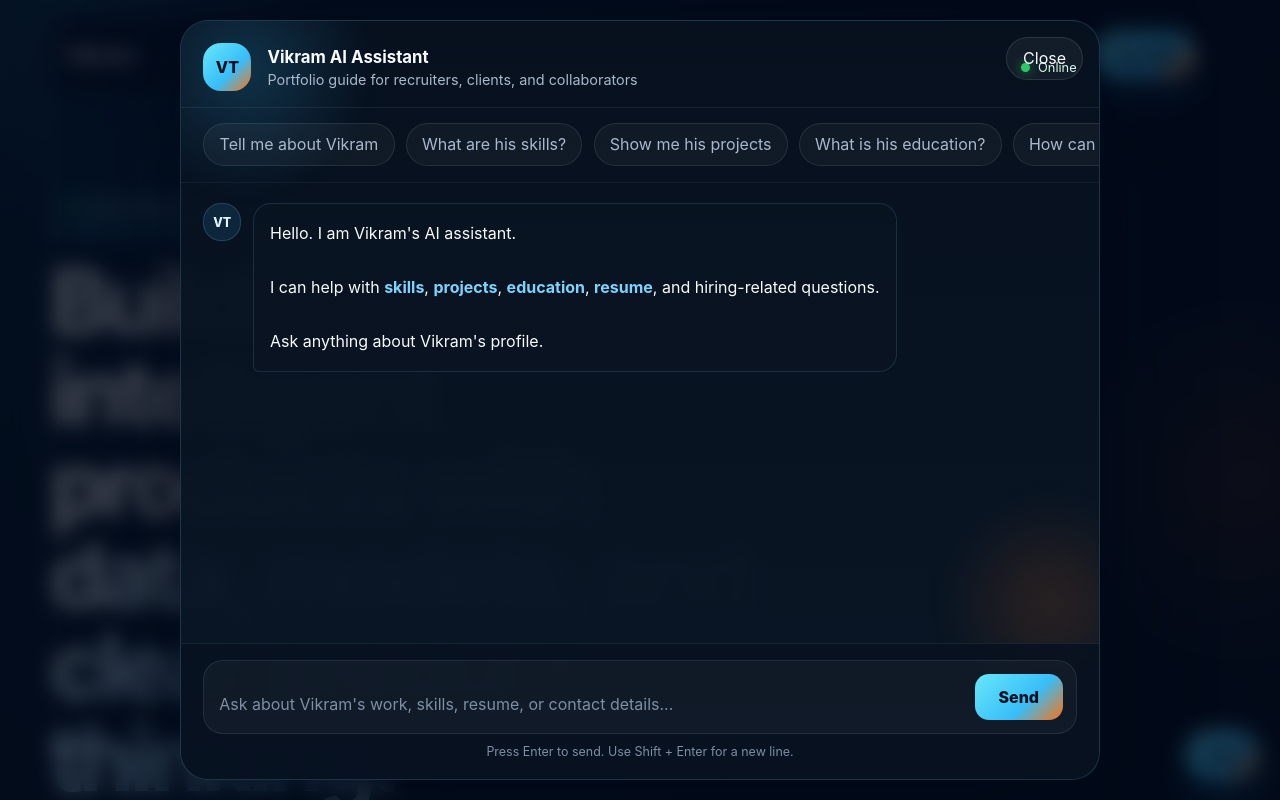
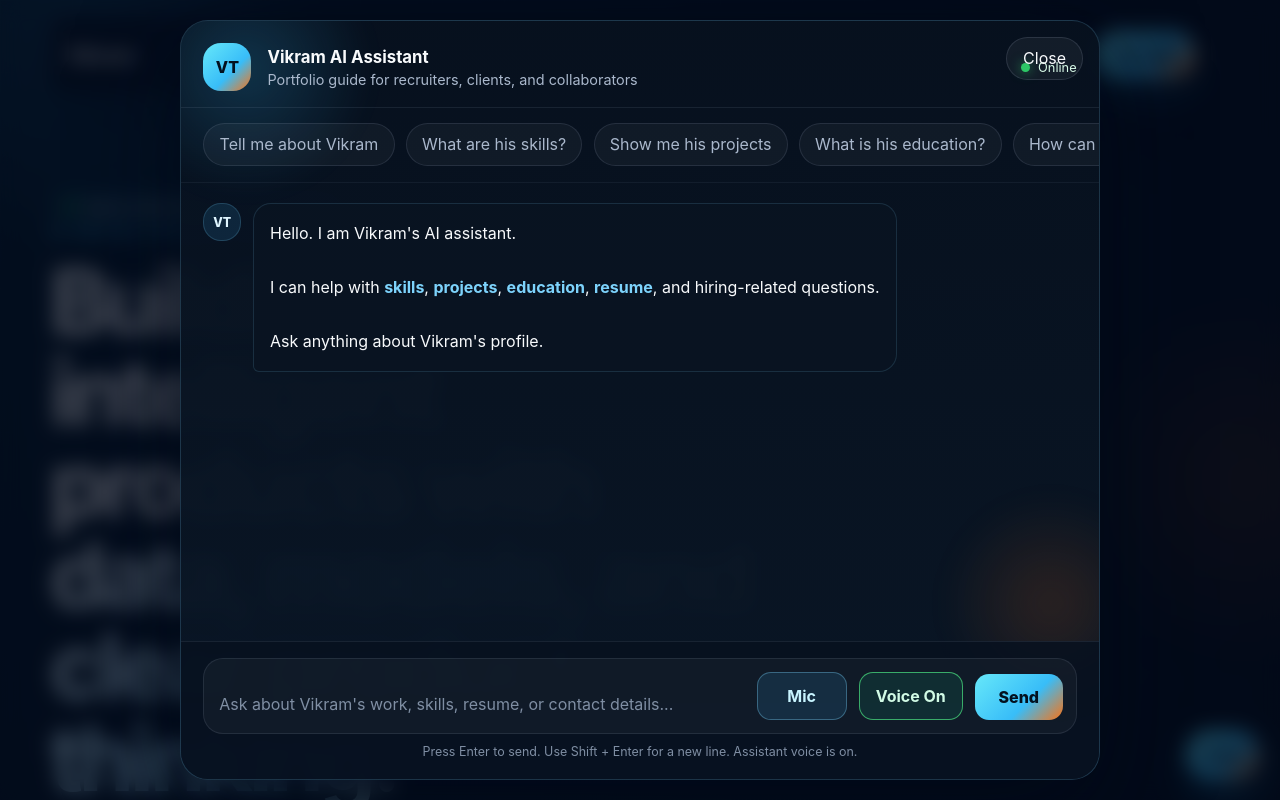
Before and after one commit to vikram-101/vikram-portfolio, a React (Create React App) app: page / in a window 1280 px wide. Both pictures are taken after a click on the button "Chat". Shown: the top 800 px of the page. Built offline with nearby package versions, Linux system fonts and the light colour scheme.

Commit message:
Add mic improvements and browser TTS for chat assistant

```diff
--- a/package.json
+++ b/package.json
@@ -15,6 +15,7 @@
   },
   "scripts": {
     "start": "react-scripts start",
+    "dev": "npx vercel dev",
     "build": "react-scripts build",
     "test": "react-scripts test",
     "eject": "react-scripts eject"
--- a/src/App.css
+++ b/src/App.css
@@ -799,6 +799,56 @@ button {
   cursor: pointer;
 }
 
+.chat-mic {
+  border: 1px solid rgba(125, 211, 252, 0.35);
+  border-radius: 14px;
+  min-width: 90px;
+  min-height: 44px;
+  padding: 0.8rem 1rem;
+  background: rgba(56, 189, 248, 0.12);
+  color: #c8f4ff;
+  font-weight: 700;
+  cursor: pointer;
+  transition: background 0.2s ease, border-color 0.2s ease;
+}
+
+.chat-mic:hover:not(:disabled) {
+  background: rgba(56, 189, 248, 0.2);
+  border-color: rgba(125, 211, 252, 0.58);
+}
+
+.chat-mic--active {
+  background: rgba(249, 115, 22, 0.2);
+  border-color: rgba(249, 115, 22, 0.65);
+}
+
+.chat-mic:disabled {
+  opacity: 0.5;
+  cursor: not-allowed;
+}
+
+.chat-tts {
+  border: 1px solid rgba(52, 211, 153, 0.35);
+  border-radius: 14px;
+  min-width: 96px;
+  min-height: 44px;
+  padding: 0.8rem 1rem;
+  background: rgba(16, 185, 129, 0.12);
+  color: #d1fae5;
+  font-weight: 700;
+  cursor: pointer;
+  transition: background 0.2s ease, border-color 0.2s ease;
+}
+
+.chat-tts:hover {
+  background: rgba(16, 185, 129, 0.22);
+  border-color: rgba(52, 211, 153, 0.58);
+}
+
+.chat-tts--active {
+  border-color: rgba(74, 222, 128, 0.72);
+}
+
 .chat-send:disabled {
   opacity: 0.6;
   cursor: not-allowed;
@@ -808,6 +858,13 @@ button {
   margin: 0.65rem 0 0;
   text-align: center;
   color: var(--muted-soft);
+  font-size: 0.78rem;
+}
+
+.chat-input-error {
+  margin: 0.45rem 0 0;
+  text-align: center;
+  color: #fca5a5;
   font-size: 0.78rem;
 }
 
@@ -1045,4 +1102,12 @@ button {
   .chat-send {
     width: 100%;
   }
+
+  .chat-mic {
+    width: 100%;
+  }
+
+  .chat-tts {
+    width: 100%;
+  }
 }
--- a/src/components/ChatAssistant.jsx
+++ b/src/components/ChatAssistant.jsx
@@ -33,13 +33,177 @@ export default function ChatAssistant({ onClose }) {
   const [chatInput, setChatInput] = useState("");
   const [chatMessages, setChatMessages] = useState(INITIAL_CHAT);
   const [isTyping, setIsTyping] = useState(false);
+  const [isListening, setIsListening] = useState(false);
+  const [micError, setMicError] = useState("");
+  const [isSpeechSupported, setIsSpeechSupported] = useState(false);
+  const [isTtsSupported, setIsTtsSupported] = useState(false);
+  const [isTtsEnabled, setIsTtsEnabled] = useState(true);
+  const [ttsError, setTtsError] = useState("");
   const [history, setHistory] = useState([]);
   const chatEndRef = useRef(null);
   const textareaRef = useRef(null);
+  const recognitionRef = useRef(null);
+  const listenBaseInputRef = useRef("");
+  const transcriptRef = useRef("");
+  const latestInputRef = useRef("");
+
+  const resizeTextarea = () => {
+    if (!textareaRef.current) {
+      return;
+    }
+    textareaRef.current.style.height = "auto";
+    textareaRef.current.style.height = `${Math.min(textareaRef.current.scrollHeight, 120)}px`;
+  };
 
   useEffect(() => {
     chatEndRef.current?.scrollIntoView({ behavior: "smooth" });
   }, [chatMessages, isTyping]);
+
+  useEffect(() => {
+    latestInputRef.current = chatInput;
+  }, [chatInput]);
+
+  useEffect(() => {
+    if (typeof window === "undefined") {
+      return undefined;
+    }
+
+    setIsTtsSupported(Boolean(window.speechSynthesis && window.SpeechSynthesisUtterance));
+    return () => {
+      window.speechSynthesis?.cancel();
+    };
+  }, []);
+
+  const speakReply = (text) => {
+    if (!isTtsEnabled || !isTtsSupported || typeof window === "undefined") {
+      return;
+    }
+
+    const cleanedText = text.replace(/[*`#_]/g, "").replace(/\s+/g, " ").trim();
+    if (!cleanedText) {
+      return;
+    }
+
+    try {
+      window.speechSynthesis.cancel();
+      const utterance = new window.SpeechSynthesisUtterance(cleanedText);
+      utterance.lang = "en-IN";
+      utterance.rate = 1;
+      utterance.pitch = 1;
+      utterance.onstart = () => setTtsError("");
+      utterance.onerror = () => setTtsError("Voice output failed. Try Chrome/Edge.");
+      window.speechSynthesis.speak(utterance);
+    } catch {
+      setTtsError("Voice output is not available in this browser.");
+    }
+  };
+
+  useEffect(() => {
+    if (typeof window === "undefined") {
+      return undefined;
+    }
+
+    const SpeechRecognition = window.SpeechRecognition || window.webkitSpeechRecognition;
+    if (!SpeechRecognition) {
+      setIsSpeechSupported(false);
+      return undefined;
+    }
+
+    setIsSpeechSupported(true);
+    const recognition = new SpeechRecognition();
+    recognition.continuous = true;
+    recognition.interimResults = true;
+    recognition.lang = "en-IN";
+
+    recognition.onstart = () => {
+      setIsListening(true);
+      setMicError("");
+      listenBaseInputRef.current = latestInputRef.current.trim();
+      transcriptRef.current = "";
+    };
+
+    recognition.onresult = (event) => {
+      let fullTranscript = "";
+      for (let i = 0; i < event.results.length; i += 1) {
+        fullTranscript += event.results[i][0].transcript;
+      }
+
+      transcriptRef.current = fullTranscript.trim();
+      const mergedInput = [listenBaseInputRef.current, transcriptRef.current].filter(Boolean).join(" ").trim();
+      setChatInput(mergedInput);
+      requestAnimationFrame(resizeTextarea);
+    };
+
+    recognition.onerror = (event) => {
+      const messageMap = {
+        "not-allowed": "Microphone permission denied. Allow mic access in browser settings.",
+        "service-not-allowed": "Speech service is blocked by the browser.",
+        "audio-capture": "No microphone detected. Check your audio input device.",
+        network: "Speech recognition network error. Please try again.",
+      };
+      setMicError(messageMap[event.error] || "Unable to capture voice. Please try again.");
+    };
+
+    recognition.onend = () => {
+      setIsListening(false);
+    };
+
+    recognitionRef.current = recognition;
+
+    return () => {
+      recognition.onstart = null;
+      recognition.onresult = null;
+      recognition.onerror = null;
+      recognition.onend = null;
+      recognition.stop();
+      recognitionRef.current = null;
+    };
+  }, []);
+
+  const requestMicrophonePermission = async () => {
+    if (!navigator.mediaDevices?.getUserMedia) {
+      setMicError("This browser does not support microphone permissions.");
+      return false;
+    }
+
+    try {
+      const stream = await navigator.mediaDevices.getUserMedia({ audio: true });
+      stream.getTracks().forEach((track) => track.stop());
+      return true;
+    } catch {
+      setMicError("Mic access blocked. Please allow microphone access and try again.");
+      return false;
+    }
+  };
+
+  const toggleVoiceInput = async () => {
+    const recognition = recognitionRef.current;
+    if (!recognition) {
+      const permissionGranted = await requestMicrophonePermission();
+      if (!permissionGranted) {
+        return;
+      }
+      setMicError("Mic access granted, but live speech-to-text works in Chrome/Edge.");
+      return;
+    }
+
+    if (isListening) {
+      recognition.stop();
+      return;
+    }
+
+    setMicError("");
+    const permissionGranted = await requestMicrophonePermission();
+    if (!permissionGranted) {
+      return;
+    }
+
+    try {
+      recognition.start();
+    } catch {
+      setMicError("Mic is already active. Please wait and try again.");
+    }
+  };
 
   const sendMessage = async (message) => {
     const text = (message || chatInput).trim();
@@ -48,9 +212,7 @@ export default function ChatAssistant({ onClose }) {
     }
 
     setChatInput("");
-    if (textareaRef.current) {
-      textareaRef.current.style.height = "auto";
-    }
+    resizeTextarea();
 
     const newHistory = [...history, { role: "user", content: text }];
     setHistory(newHistory);
@@ -70,6 +232,9 @@ export default function ChatAssistant({ onClose }) {
 
       if (!response.ok) {
         const errorPayload = await response.json().catch(() => null);
+        if (response.status === 404) {
+          throw new Error("API route not found. Run with `vercel dev` for local /api/chat support.");
+        }
         throw new Error(errorPayload?.error || `API Error: ${response.status}`);
       }
 
@@ -78,6 +243,7 @@ export default function ChatAssistant({ onClose }) {
 
       setHistory((prev) => [...prev, { role: "assistant", content: reply }]);
       setChatMessages((prev) => [...prev, { sender: "bot", text: reply }]);
+      speakReply(reply);
     } catch (error) {
       console.error("Chat Error:", error);
       setChatMessages((prev) => [
@@ -192,6 +358,36 @@ export default function ChatAssistant({ onClose }) {
 
             <button
               type="button"
+              onClick={toggleVoiceInput}
+              className={`chat-mic ${isListening ? "chat-mic--active" : ""}`}
+              aria-label={isListening ? "Stop voice input" : "Start voice input"}
+              title={isSpeechSupported ? "Use microphone" : "Mic permission only (speech-to-text unsupported)"}
+            >
+              {isListening ? "Stop Mic" : isSpeechSupported ? "Mic" : "Enable Mic"}
+            </button>
+
+            <button
+              type="button"
+              onClick={() => {
+                if (!isTtsSupported) {
+                  setTtsError("Voice output works best in Chrome/Edge.");
+                  return;
+                }
+                if (isTtsEnabled) {
+                  window.speechSynthesis?.cancel();
+                }
+                setTtsError("");
+                setIsTtsEnabled((prev) => !prev);
+              }}
+              className={`chat-tts ${isTtsEnabled ? "chat-tts--active" : ""}`}
+              aria-label={isTtsEnabled ? "Disable voice output" : "Enable voice output"}
+              title={isTtsEnabled ? "Voice output on" : "Voice output off"}
+            >
+              {isTtsEnabled ? "Voice On" : "Voice Off"}
+            </button>
+
+            <button
+              type="button"
               onClick={() => sendMessage()}
               disabled={isTyping}
               className="chat-send"
@@ -200,7 +396,13 @@ export default function ChatAssistant({ onClose }) {
             </button>
           </div>
 
-          <p className="chat-input-note">Press Enter to send. Use Shift + Enter for a new line.</p>
+          <p className="chat-input-note">
+            Press Enter to send. Use Shift + Enter for a new line.
+            {isListening ? " Listening... speak now." : ""}
+            {isTtsEnabled ? " Assistant voice is on." : ""}
+          </p>
+          {micError ? <p className="chat-input-error">{micError}</p> : null}
+          {ttsError ? <p className="chat-input-error">{ttsError}</p> : null}
         </div>
       </div>
     </div>
```
